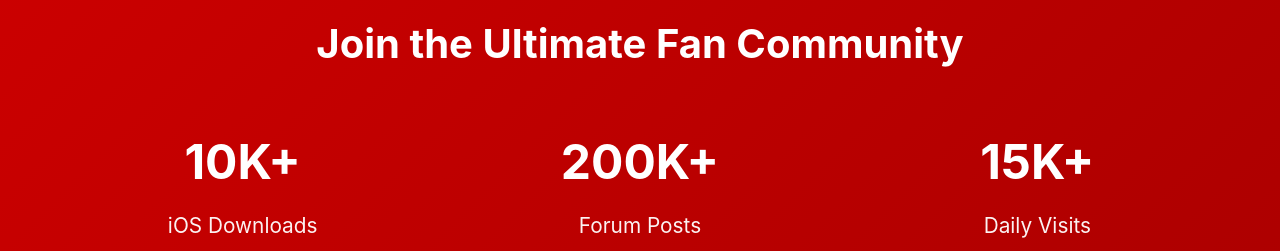
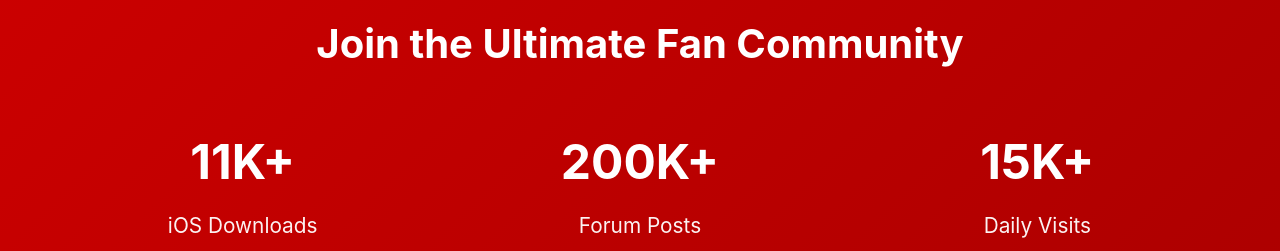
Before and after one commit to tkserver/ute-hub-app-landing-page, a React (Vite) app: page / in a window 1280 px wide. Shown: the part 1940-2191 px from the top of the page. Built offline with nearby package versions, Linux system fonts and the light colour scheme.

Commit message:
update stats

```diff
--- a/src/App.jsx
+++ b/src/App.jsx
@@ -147,7 +147,7 @@ function App() {
           <h2>Join the Ultimate Fan Community</h2>
           <div className="community-stats">
             <div className="stat">
-              <h3>10K+</h3>
+              <h3>11K+</h3>
               <p>iOS Downloads</p>
             </div>
             <div className="stat">
```
